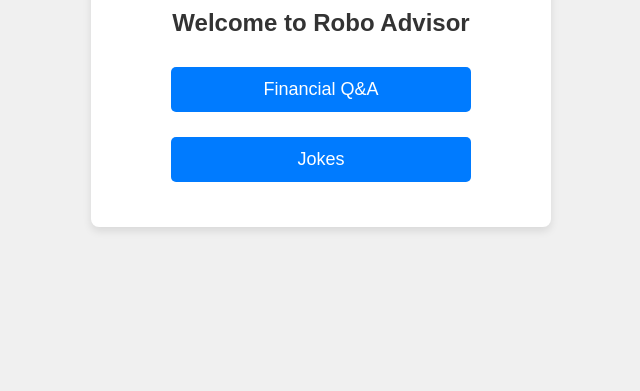
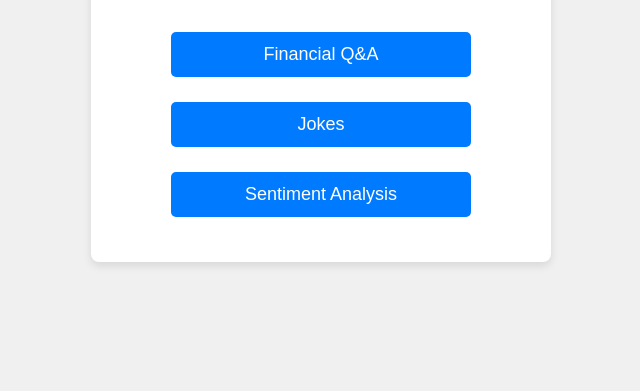
Before and after one commit to zhihaohong52/bc3415, a Flask app: page / in a window 1280 px wide. Shown: the part 449-840 px from the top of the page, without its empty margins (319-959 px from the left). Run offline with Flask 3, Linux system fonts and the light colour scheme.

Commit message:
Update with Textblob

```diff
--- a/app.py
+++ b/app.py
@@ -3,6 +3,9 @@
 import os
 import random
 import wikipedia
+import textblob
+
+from textblob import TextBlob
 
 api = os.getenv("MAKERSUITE_API_TOKEN")
 genai.configure(api_key=api)
@@ -59,5 +62,20 @@
     response = chat2.send_message("Give me a joke about " + random.choice(choice))
     return render_template("joke.html", r=response.text)
 
+@app.route("/sentiment", methods=["GET", "POST"])
+def sentiment():
+    if request.method == "POST":
+        t = request.form.get("t")
+        if t:
+            analysis = TextBlob(t).sentiment
+            print(analysis)
+            # Extract polarity and subjectivity from the sentiment analysis
+            sentiment = {
+                "polarity": analysis.polarity,
+                "subjectivity": analysis.subjectivity
+            }
+            return render_template("sentiment.html", sentiment=sentiment)
+    return render_template("sentiment.html", sentiment=None)
+
 if __name__ == "__main__":
     app.run()
--- a/requirements.txt
+++ b/requirements.txt
@@ -2,3 +2,4 @@
 gunicorn
 google-generativeai
 wikipedia
+textblob
--- a/static/styles.css
+++ b/static/styles.css
@@ -35,6 +35,9 @@
 
 form {
     margin: 15px 0;
+    display: flex;
+    flex-direction: column;
+    align-items: center;
 }
 
 input[type="submit"] {
--- a/templates/index.html
+++ b/templates/index.html
@@ -16,6 +16,9 @@
         <form action="/joke" method="post">
             <input type="submit" value="Jokes">
         </form>
+        <form action="/sentiment" method="post">
+            <input type="submit" value="Sentiment Analysis">
+        </form>
     </div>
 </body>
 </html>
```
Also changed, not shown: templates/sentiment.html (added, +27 -0 lines).
